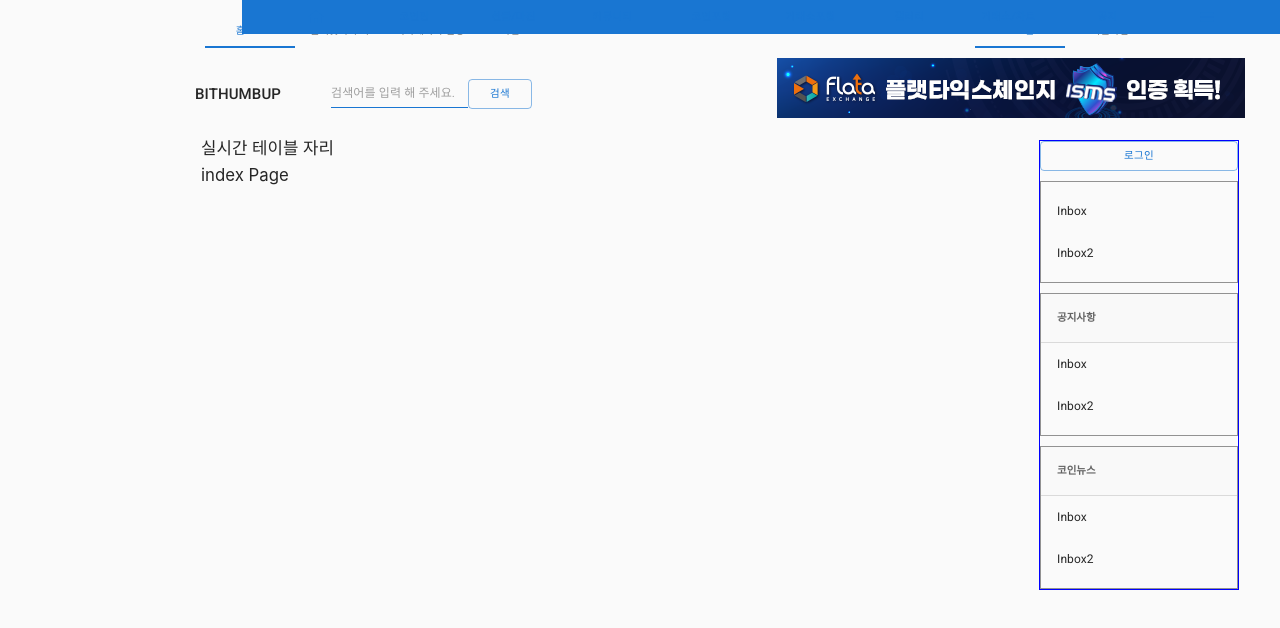
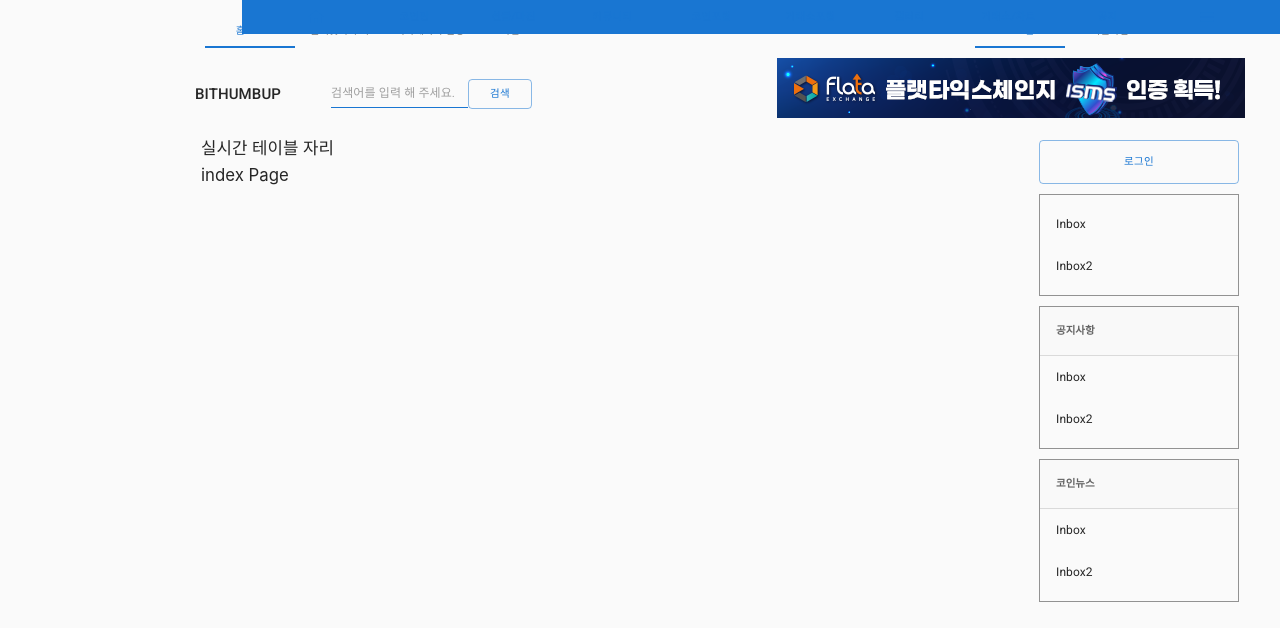
Before and after one commit to bithumb-project/Front-end, a Next.js app: page / in a window 1280 px wide. Shown: the top 628 px of the page. Built offline with nearby package versions, Linux system fonts and the light colour scheme.

Commit message:
Add: router 추가

```diff
--- a/src/components/Banners/Banners.tsx
+++ b/src/components/Banners/Banners.tsx
@@ -1,5 +1,5 @@
 import Image from 'next/image';
-import { Button, Typography } from '@mui/material';
+import { useRouter } from 'next/router';
 
 import {
   Banner,
@@ -9,10 +9,11 @@ import {
   SearchIconWrapper,
 } from './BannerStyles';
 
+import { Button, Typography } from '@mui/material';
 import bannerImage from '../../assets/mainBanner.png';
-import SearchIcon from '@mui/icons-material/Search';
 
 const Banners = () => {
+  const router = useRouter();
   return (
     <Wrapper>
       <SearchWrapper>
@@ -20,7 +21,8 @@ const Banners = () => {
           variant='h6'
           noWrap
           component='div'
-          sx={{ display: { xs: 'none', sm: 'block' } }}
+          sx={{ display: { xs: 'none', sm: 'block' }, cursor: 'pointer' }}
+          onClick={() => router.push('/')}
         >
           BITHUMBUP
         </Typography>
--- a/src/layout/DefaultLayout/DefaultLayout.tsx
+++ b/src/layout/DefaultLayout/DefaultLayout.tsx
@@ -8,6 +8,7 @@ import {
   SectionWrapper,
   InfoSection,
   SideSection,
+  LoginButton,
 } from './DefaultLayoutStyles';
 import Theme from '../../styles/Theme';
 
@@ -40,9 +41,9 @@ const DefaultLayout: React.FC<props> = ({ children }) => {
           </InfoSection>
         </InfoWrapper>
         <SideSection>
-          <Button variant='outlined' fullWidth>
+          <LoginButton variant='outlined' fullWidth>
             로그인
-          </Button>
+          </LoginButton>
           <List sx={{ border: `1px solid ${Theme.palette.secondary.main}` }}>
             <ListItemButton
               selected={selectedIndex === 0}
--- a/src/layout/DefaultLayout/DefaultLayoutStyles.ts
+++ b/src/layout/DefaultLayout/DefaultLayoutStyles.ts
@@ -1,3 +1,4 @@
+import { Button } from '@mui/material';
 import styled from 'styled-components';
 
 export const SectionWrapper = styled.div`
@@ -14,14 +15,16 @@ export const InfoWrapper = styled.div`
 `;
 
 export const InfoSection = styled.div`
-  /* border: 1px solid red; */
   width: 828px;
   margin-right: 10px;
 `;
 
 export const SideSection = styled.div`
-  border: 1px solid blue;
-  width: 200px;
   display: grid;
   grid-gap: 10px;
+  width: 200px;
 `;
+
+export const LoginButton = styled(Button)`
+  height: 44px;
+`;
```
